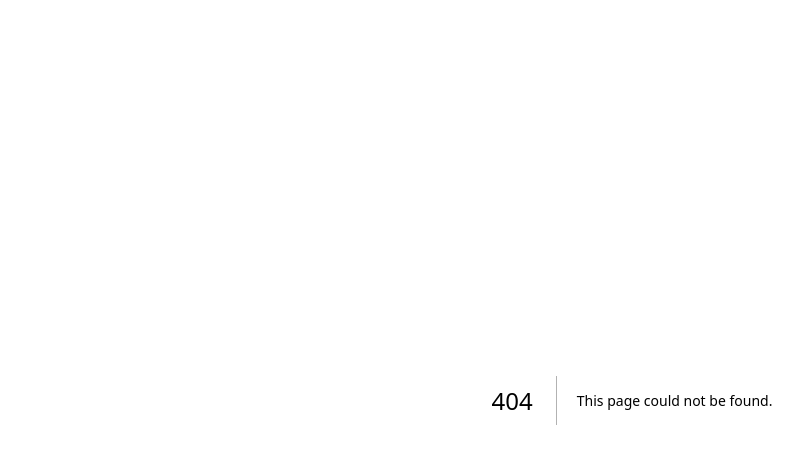
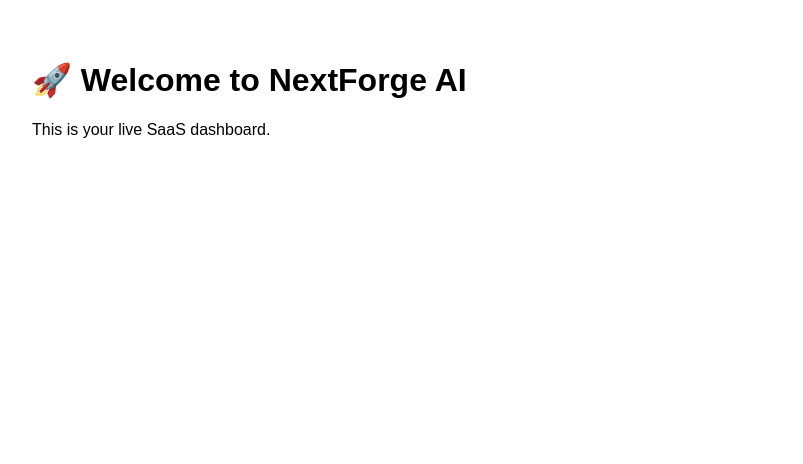
Before and after one commit to nextwaveaisuite/NextForgeAI, a Next.js app: page /dashboard in a window 1280 px wide. Before the commit this address had no page. Shown: the top 464 px of the page, without its empty margins (8-811 px from the left). Built offline with nearby package versions, Linux system fonts and the light colour scheme.

Commit message:
dashboard/index.js

```diff
--- /dev/null
+++ b/pages/dashboard/index.js
@@ -0,0 +1,8 @@
+export default function Dashboard() {
+  return (
+    <div style={{ padding: '2rem', fontFamily: 'sans-serif' }}>
+      <h1>🚀 Welcome to NextForge AI</h1>
+      <p>This is your live SaaS dashboard.</p>
+    </div>
+  );
+}
```
